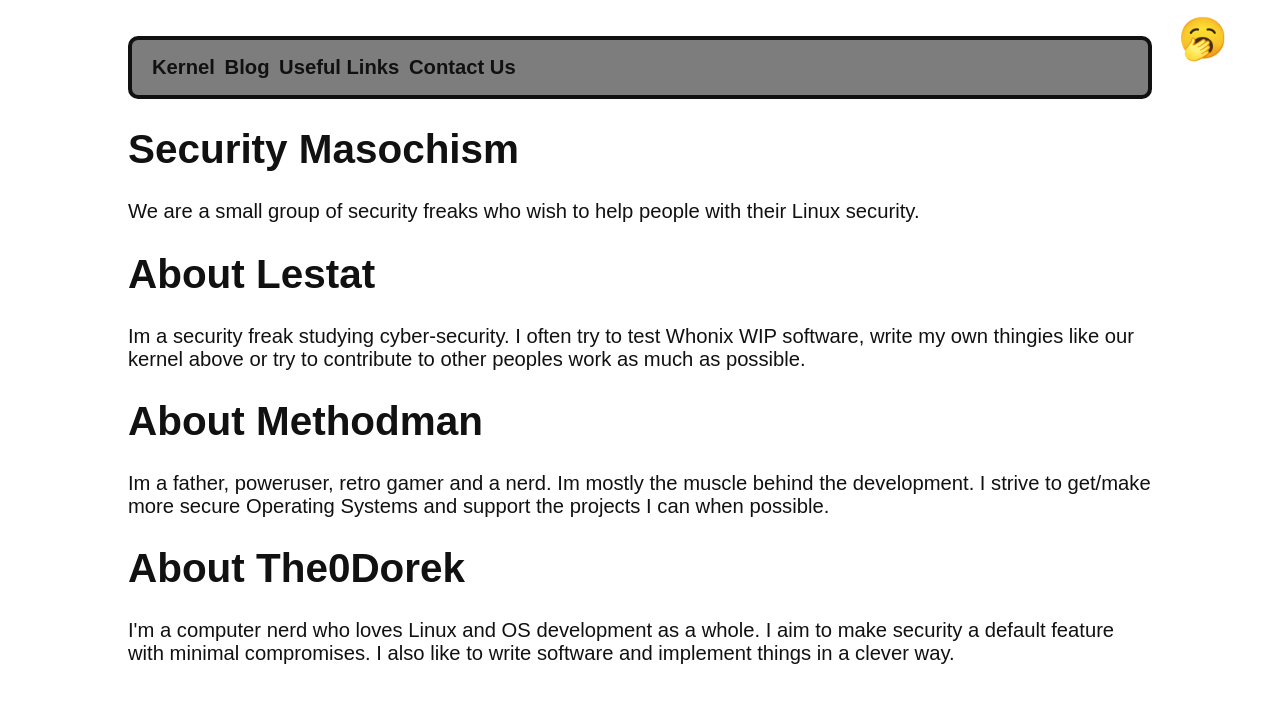
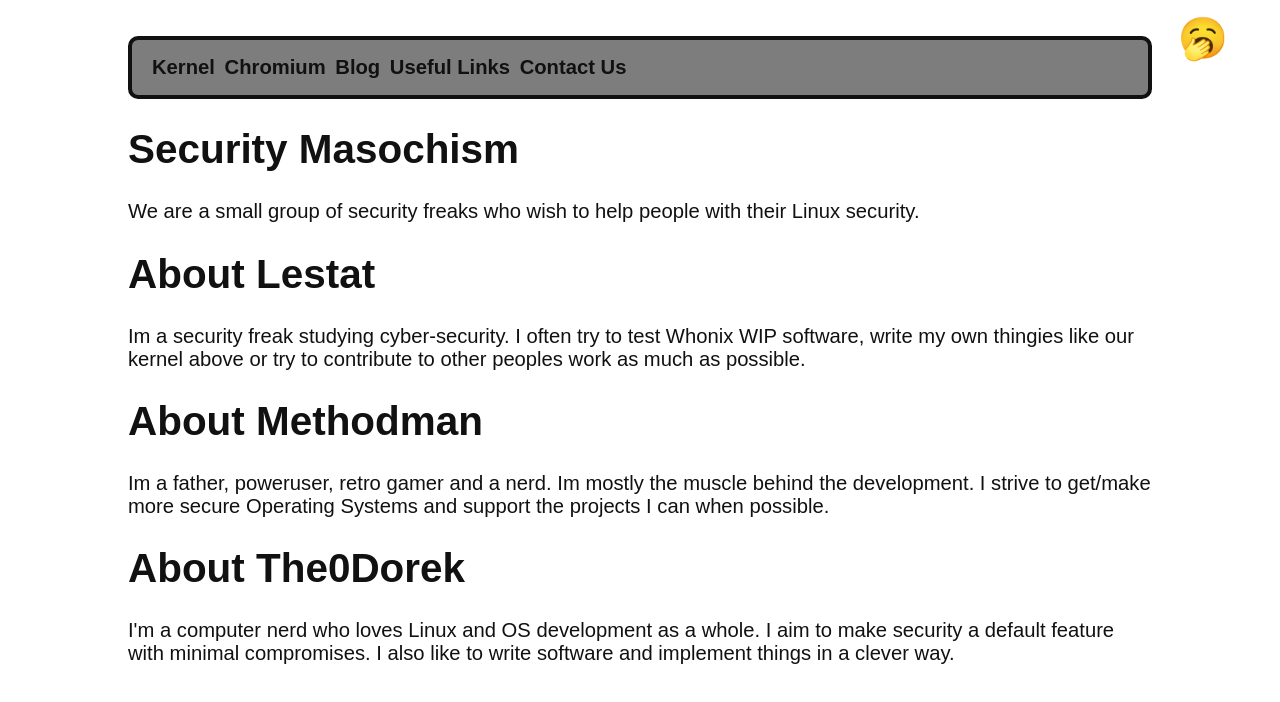
Before and after one commit to anon-lestat/anon-lestat.github.io, a plain HTML site: page index.html in a window 1280 px wide. Drawn offline with Linux system fonts and the light colour scheme.

Commit message:
Update index.html

```diff
--- a/index.html
+++ b/index.html
@@ -10,6 +10,7 @@
   <nav>
   <ul>
   <li><a href=https://notabug.org/Anonymous-Lestat/Void-Hardened-Kernel>Kernel</a></li>
+  <li><a href=https://notabug.org/Anonymous-Lestat/Void-Hardened-Chromium>Chromium</a></li>
   <li><a href=blog.html>Blog</a></li>
   <li><a href=useful.html>Useful Links</a></li>
   <li><a href=contact.html>Contact Us</a></li>
```
